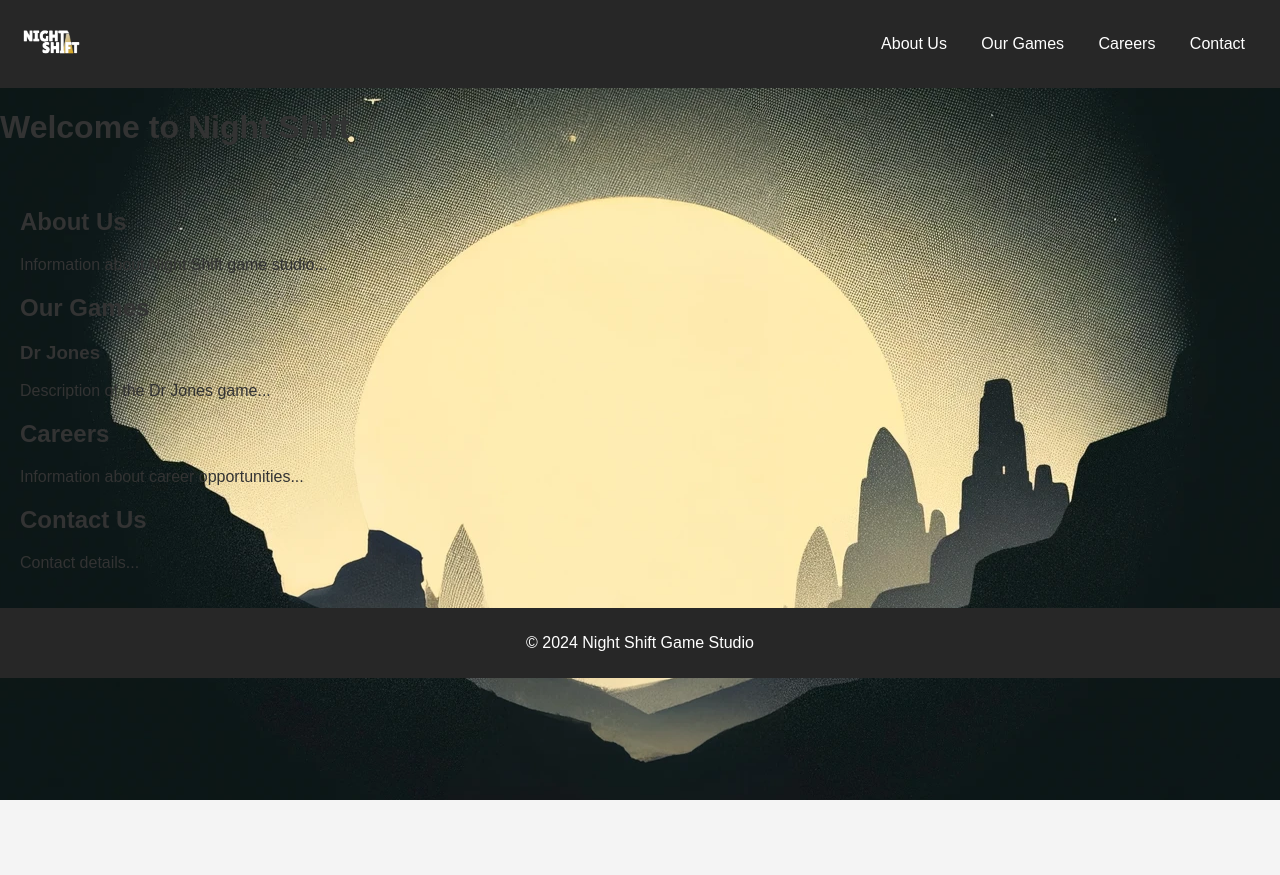
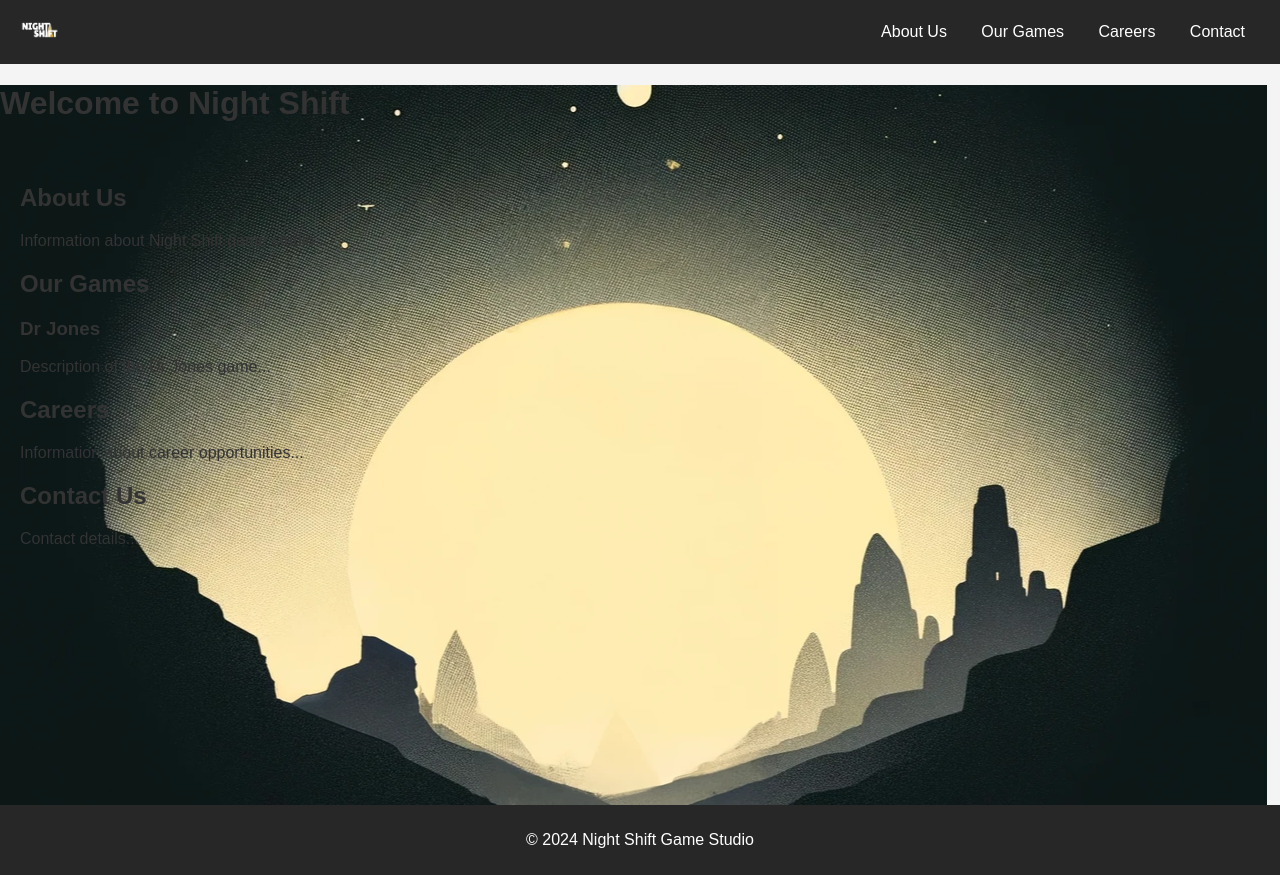
Before and after one commit to Night-Shift-Games/NightShiftPage, a plain HTML site: page index.html in a window 1280 px wide. Before the commit the page ends 800 px from the top, so only its background shows below. Drawn offline with Linux system fonts and the light colour scheme.

Commit message:
add content wrapper

```diff
--- a/index.html
+++ b/index.html
@@ -20,7 +20,7 @@
     <a href="#contact">Contact</a>
   </nav>
 </div>
-
+<div class = "contentwrapper">
   <div class="banner">
     <h1>Welcome to Night Shift</h1>
   </div>
@@ -50,7 +50,7 @@
       <p>Contact details...</p>
     </section>
   </div>
-
+</div>
 <div class="footer">
   <p>&copy; 2024 Night Shift Game Studio</p>
 </div>
--- a/style.css
+++ b/style.css
@@ -5,8 +5,15 @@ body
     background-color: #f4f4f4;
     margin: 0;
     padding: 0;
+}
+
+.contentwrapper
+{
     background-image: url("background.png");
     background-position: center;
+    margin: 0;
+    width: 99vw;
+    height: 90vh;
 }
 
 .navbar
@@ -41,5 +48,5 @@ body
 
 .logo img
 {
-    width: 8vh;
+    height: 5vh;
 }
```
Lines whose indentation alone changed are shown as unchanged.
